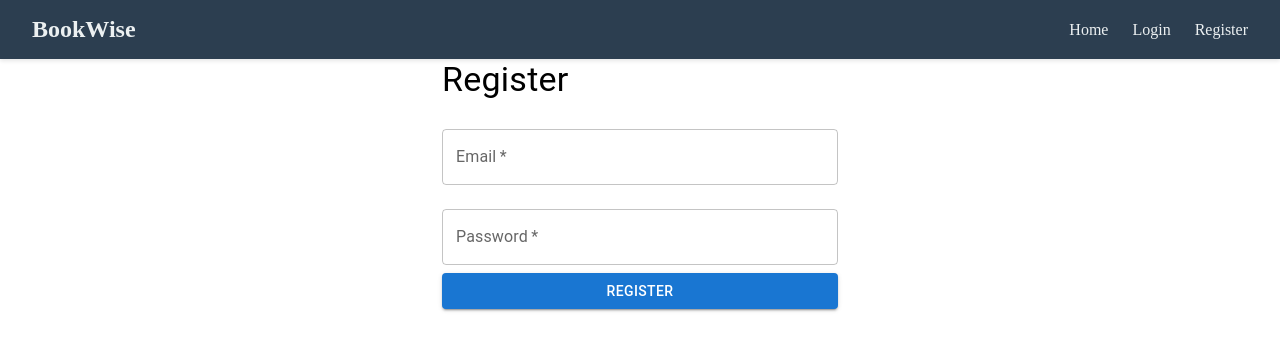
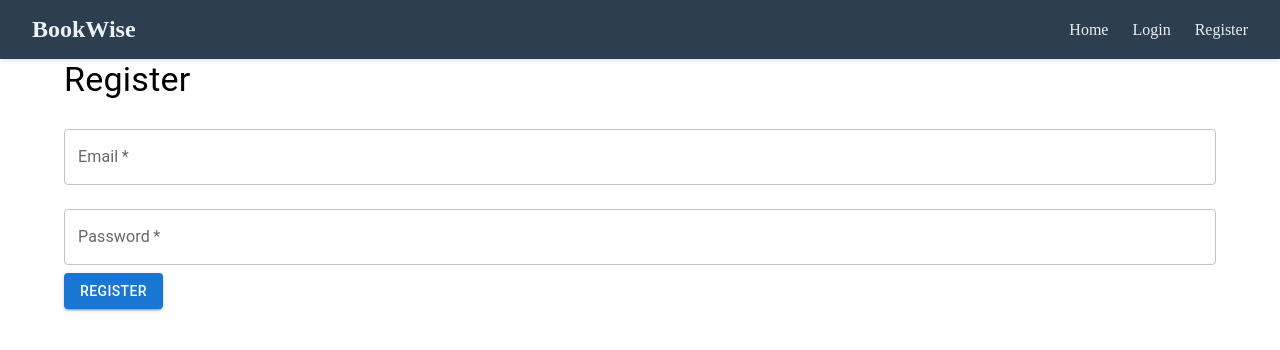
Before and after one commit to GlitchyX3/bookwise, a React (Create React App) app in the folder frontend/: page /register in a window 1280 px wide. Shown: the top 350 px of the page. Built offline with nearby package versions, Linux system fonts and the light colour scheme; no server answers.

Commit message:
Update Register.js

```diff
--- a/frontend/src/pages/Register.js
+++ b/frontend/src/pages/Register.js
@@ -23,14 +23,13 @@ const Register = () => {
       const data = await registerUser(userData);
       console.log('Registration successful:', data);
       setSuccess('Registration successful!');
-      // Redirect or update UI after successful registration if needed
     } catch (error) {
       setError(error.msg || 'Registration failed');
     }
   };
 
   return (
-    <Container maxWidth="xs">
+    <Container>
       <Typography variant="h4" gutterBottom>Register</Typography>
       <form onSubmit={handleSubmit}>
         <TextField
@@ -52,10 +51,8 @@ const Register = () => {
           required
         />
         {error && <Typography color="error">{error}</Typography>}
-        {success && <Typography color="success">{success}</Typography>}
-        <Button type="submit" variant="contained" color="primary" fullWidth>
-          Register
-        </Button>
+        {success && <Typography color="primary">{success}</Typography>}
+        <Button type="submit" variant="contained" color="primary">Register</Button>
       </form>
     </Container>
   );
```
